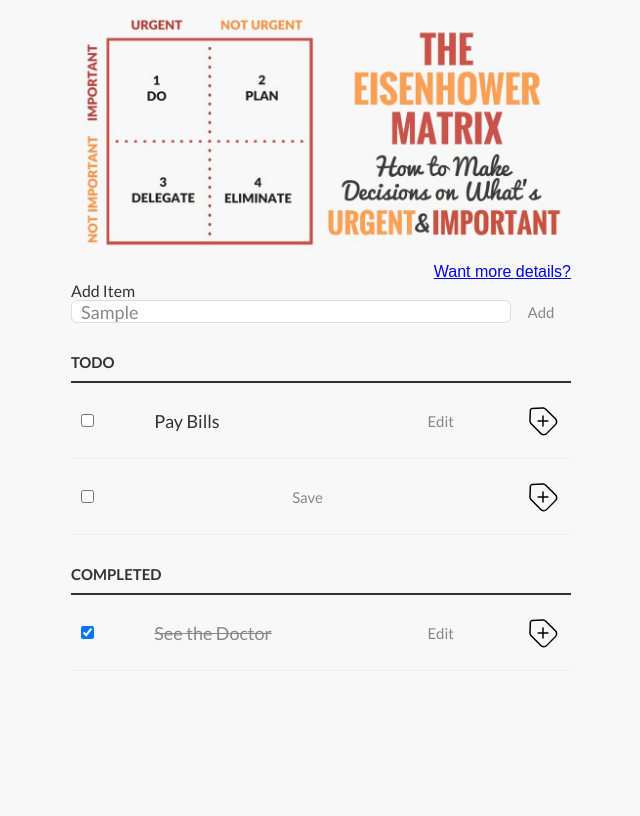
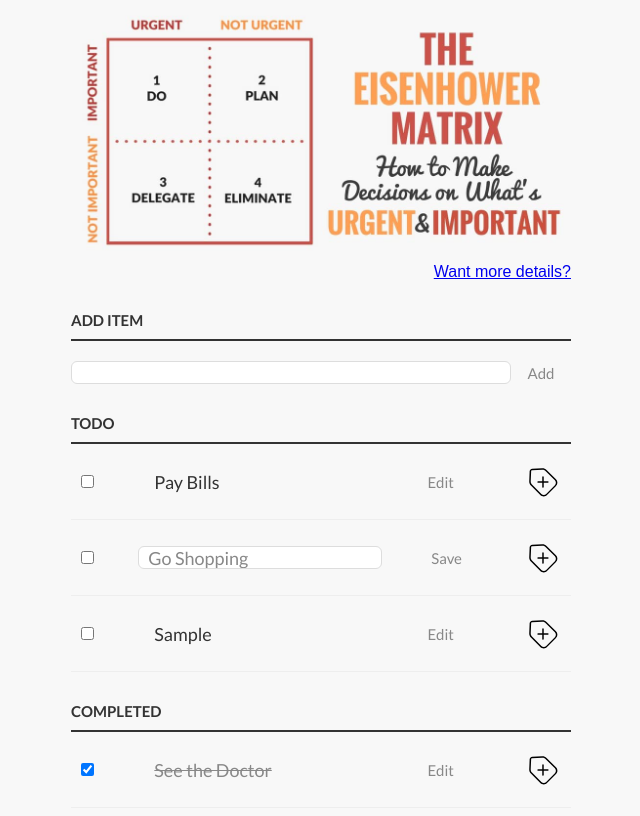
Before and after one commit to Yakimukk/clean-code-s1e1, a plain HTML site: page index.html in a window 1280 px wide. Both pictures are taken after typing "Sample" into the empty fields and a click on the button "Add". Shown: the whole page, without its empty margins (319-959 px from the left). Drawn offline with Linux system fonts and the light colour scheme.

Commit message:
fix: fix mistake

```diff
--- a/app.js
+++ b/app.js
@@ -8,7 +8,7 @@
 
 // Event handling, user interaction is what starts the code execution.
 
-var taskInput=document.querySelector(".new-task_label");//Add a new task.
+var taskInput=document.querySelector(".new-task__input");//Add a new task.
 var addButton=document.getElementsByTagName("button")[0];//first button
 var incompleteTaskHolder=document.querySelector(".todo__list");//ul of #incompleteTasks
 var completedTasksHolder=document.querySelector(".completed__list");//completed-tasks
@@ -18,7 +18,7 @@ var completedTasksHolder=document.querySelector(".completed__list");//completed-
 var createNewTaskElement=function(taskString){
 
     var listItem=document.createElement("li");
-
+    listItem.className='list__item';
     //input (checkbox)
     var checkBox=document.createElement("input");//checkbx
     //label
@@ -37,14 +37,18 @@ var createNewTaskElement=function(taskString){
 
     //Each elements, needs appending
     checkBox.type="checkbox";
+    checkBox.className="list__input input-checkbox";
+
     editInput.type="text";
     editInput.className="list__input input-text";
 
     editButton.innerText="Edit"; //innerText encodes special characters, HTML does not.
     editButton.className="list__btn btn_edit";
 
-    deleteButton.className="delete";
+    deleteButton.className="list__btn btn_delete";
+    deleteButtonImg.className="list__img-remove";
     deleteButtonImg.src='./remove.svg';
+    deleteButtonImg.alt="delete button";
     deleteButton.appendChild(deleteButtonImg);
 
 
--- a/index.html
+++ b/index.html
@@ -12,7 +12,7 @@
     </header>
     <main class="main__page">
       <div class="new-task">
-        <label for="new-task">Add Item</label>
+        <label class="new-task__label" for="new-task">Add Item</label>
         <div class="new-task__input-wrapper">
           <input id="new-task" class="new-task__input input-text" type="text">
           <button class="new-task__btn">Add</button>
@@ -25,14 +25,14 @@
           <label class="list__label label-text">Pay Bills</label>
           <input type="text" class="list__input input-text">
           <button class="list__btn btn_edit">Edit</button>
-          <button class="list__btn btn_delete"><img src="./remove.svg" alt="delete"></button>
+          <button class="list__btn btn_delete"><img src="./remove.svg" class="list__img-remove" alt="delete button"></button>
         </li>
         <li class="list__item list__item_edit">
           <input type="checkbox" class="list__input input-checkbox">
           <label class="list__label label-text">Go Shopping</label>
           <input type="text" value="Go Shopping" class="list__input task input-text">
           <button class="list__btn btn_edit">Save</button>
-          <button class="list__btn btn_delete"><img src="./remove.svg" alt="delete"></button>
+          <button class="list__btn btn_delete"><img src="./remove.svg" class="list__img-remove" alt="delete button"></button>
         </li>
       </ul>
       <h3 class="title">Completed</h3>
@@ -42,7 +42,7 @@
           <label class="task">See the Doctor</label>
           <input type="text" class="input-text">
           <button class="list__btn btn_edit">Edit</button>
-          <button class="list__btn btn_delete"><img src="./remove.svg" alt="delete"></button>
+          <button class="list__btn btn_delete"><img src="./remove.svg" class="list__img-remove" alt="delete button"></button>
         </li>
       </ul>
     </main>
--- a/style.css
+++ b/style.css
@@ -75,7 +75,8 @@ button:hover {
 
 /* Heading */
 
-.title {
+.title,
+.new-task__label {
   color: #333;
   font-weight: 700;
   font-size: 15px;
@@ -104,7 +105,7 @@ input[type="text"]:focus {
 
 /* New Task */
 
-.add-item__title {
+.new-task__label {
   display: block;
   margin: 0 0 20px;
 }
@@ -160,7 +161,7 @@ input#new-task {
 }
 
 /* Edit Task */
-ul .list__item input[type=text] {
+ul li input[type=text] {
   display: none;
 }
 
```
